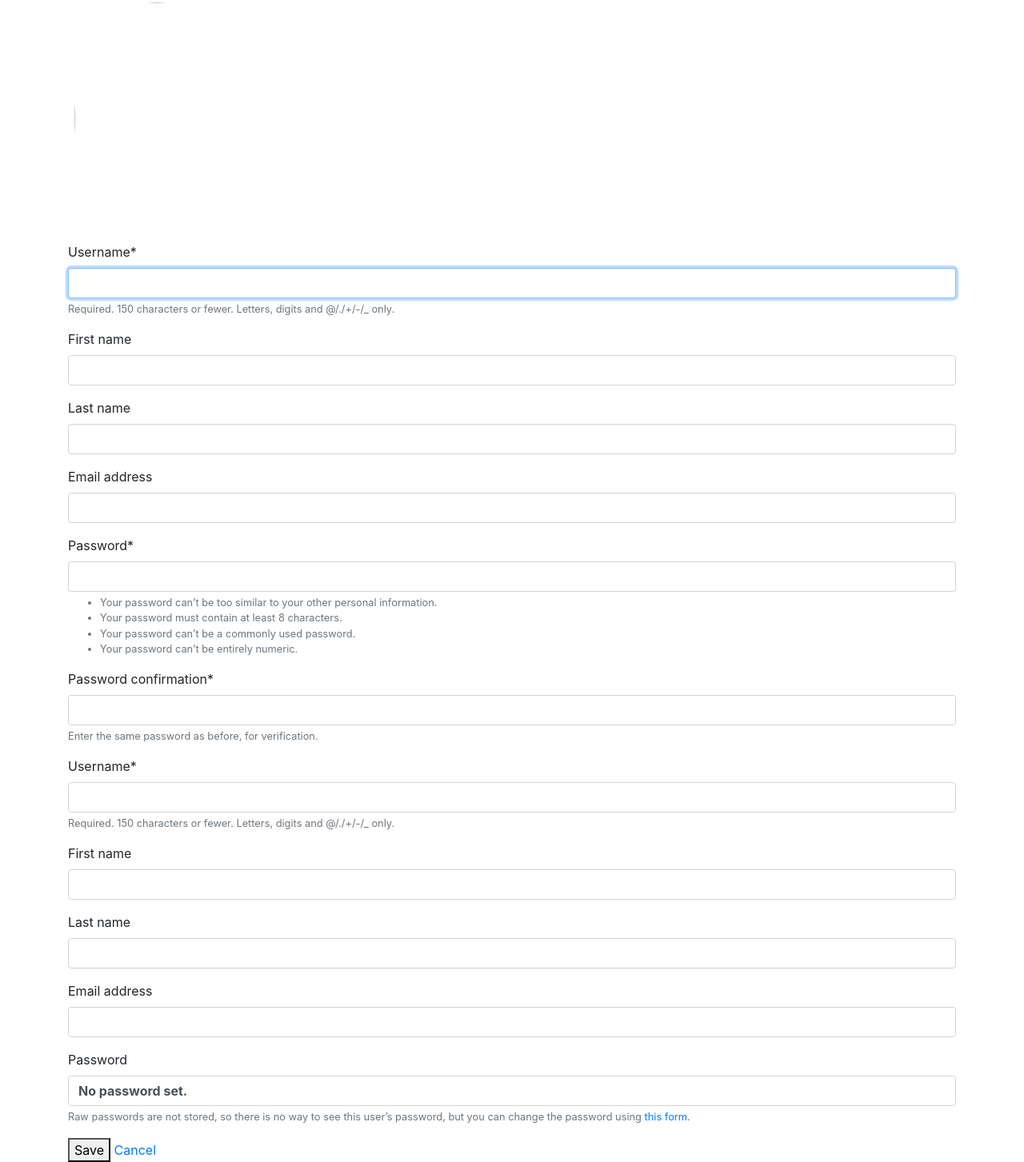
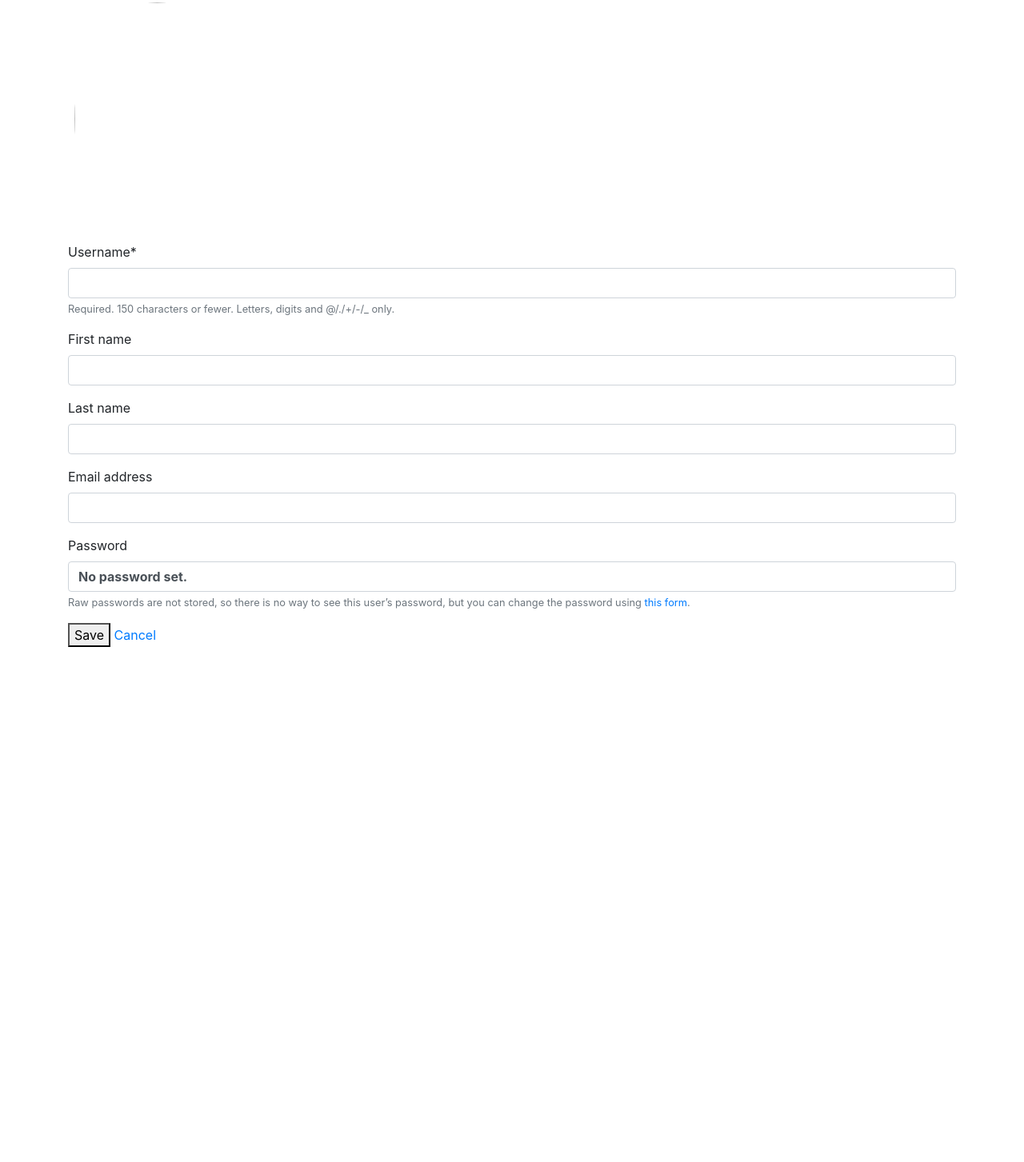
Before and after one commit to Kostia-Hn/Third-study-repository, a Django app: template Project_3/account/templates/profile.html in a window 1280 px wide. Shown: the part 165-1618 px from the top of the page at 80% size. After the commit the page ends 974 px from the top, so only its background shows below. Run offline with Django 3.2, Linux system fonts and the light colour scheme; the template is opened without the code that fills it: values named after a table or form of the project are taken from there, others are empty; some libraries are stand-ins or nearby versions.

Commit message:
Home-Work-17

```diff
--- /dev/null
+++ b/Project_3/Project_3/middleware.py
@@ -0,0 +1,14 @@
+import datetime
+
+
+class CustomMiddleware:
+    def __init__(self, get_response):
+        self.get_response = get_response
+
+    def __call__(self, request):
+        a = datetime.datetime.now()
+        response = self.get_response(request)
+
+        b = datetime.datetime.now()
+        print('Execution time is ' + str(b - a))
+        return response
--- a/Project_3/Project_3/settings.py
+++ b/Project_3/Project_3/settings.py
@@ -52,6 +52,7 @@ MIDDLEWARE = [
     'django.contrib.auth.middleware.AuthenticationMiddleware',
     'django.contrib.messages.middleware.MessageMiddleware',
     'django.middleware.clickjacking.XFrameOptionsMiddleware',
+    'Project_3.middleware.CustomMiddleware',
 ]
 
 ROOT_URLCONF = 'Project_3.urls'
@@ -59,7 +60,7 @@ ROOT_URLCONF = 'Project_3.urls'
 TEMPLATES = [
     {
         'BACKEND': 'django.template.backends.django.DjangoTemplates',
-        'DIRS': [],
+        'DIRS': [os.path.join(BASE_DIR, 'templates')],
         'APP_DIRS': True,
         'OPTIONS': {
             'context_processors': [
--- a/Project_3/Project_3/urls.py
+++ b/Project_3/Project_3/urls.py
@@ -23,6 +23,7 @@ urlpatterns = [
     path('account/', include('account.urls')),
     path('', TemplateView.as_view(template_name='index.html'), name='index'),
     path('admin/', admin.site.urls, name='adm'),
+    path('', TemplateView.as_view(template_name='success.html'), name='success'),
 
 ]
 urlpatterns += \
--- a/Project_3/account/forms.py
+++ b/Project_3/account/forms.py
@@ -1,32 +1,16 @@
 from django.contrib.auth.forms import UserCreationForm, UserChangeForm
-from django.core.exceptions import ValidationError
+
+
 from account.models import ProUser
-
 
 class UserAccountRegistrationForms(UserCreationForm):
 
     class Meta(UserCreationForm.Meta):
+        model = ProUser
         fields = ("username", 'first_name', 'last_name', 'email', )
-
-    def clean_email(self):
-        email = self.cleaned_data['email']
-        filt_stud_qs = ProUser.objects.all().filter(email=email)
-
-        if len(filt_stud_qs) > 0 and not filt_stud_qs[0].id == self.instance.id:
-            raise ValidationError("This e-mail exists")
-
-        return email
-
 
 class UserAccountProfileForm(UserChangeForm):
 
     class Meta(UserChangeForm.Meta):
+        model = ProUser
         fields = ("username", 'first_name', 'last_name', 'email')
-
-    def clean_email(self):
-        email = self.cleaned_data['email']
-        filt_stud_qs = ProUser.objects.all().filter(email=email)
-
-        if len(filt_stud_qs) > 0 and not filt_stud_qs[0].id == self.instance.id:
-            raise ValidationError("This e-mail exists")
-        return email
--- a/Project_3/account/templates/logout.html
+++ b/Project_3/account/templates/logout.html
@@ -2,8 +2,9 @@
 {% load crispy_forms_tags %}
 
 {%block content%}
+    <form>
     <h3>User was logged out</h3>
 
-    <a href="{% url 'login'%}" class="btn btn-primary">Login</a>
+    <a href="{% url 'account:login'%}" class="btn btn-primary">Login</a>
     </form>
 {%endblock%}
--- a/Project_3/account/templates/profile.html
+++ b/Project_3/account/templates/profile.html
@@ -16,8 +16,8 @@
     <form method="post" enctype="multipart/form-data">
         {% csrf_token %}
 
-        {{u_form|crispy}}
-        {{p_form|crispy}}
+        {{form|crispy}}
+<!--        {{p_form|crispy}}-->
 
         <button type="submit">Save</button>
         <a href="{% url 'index' %}" class="button">Cancel</a>
--- a/Project_3/account/urls.py
+++ b/Project_3/account/urls.py
@@ -1,6 +1,8 @@
 from django.urls import path
 
 from account.views import CreateUserAccountView, UserAccountLoginView, UserAccountLogoutView, UserAccountUpdateView
+
+app_name = 'account'
 
 urlpatterns = [
 
--- a/Project_3/account/templates/base.html
+++ b/Project_3/templates/base.html
@@ -31,18 +31,18 @@
                         </div>
                     </div>
                     <li class="nav-item active">
-                        <a class="nav-link" href="{% url 'profile'%}">Profile </a>
+                        <a class="nav-link" href="{% url 'account:profile'%}">Profile </a>
                     </li>
                     <li class="nav-item">
-                        <a class="nav-link" href="{% url 'logout'%}">Logout</a>
+                        <a class="nav-link" href="{% url 'account:logout'%}">Logout</a>
                     </li>
 
                 {% else %}
                     <li class="nav-item active">
-                        <a class="nav-link" href="{% url 'registration'%}">Register <span class="sr-only">(current)</span></a>
+                        <a class="nav-link" href="{% url 'account:registration'%}">Register <span class="sr-only">(current)</span></a>
                     </li>
                     <li class="nav-item">
-                        <a class="nav-link" href="{% url 'login'%}">Login</a>
+                        <a class="nav-link" href="{% url 'account:login'%}">Login</a>
                     </li>
 
                 {% endif %}
```
Also changed, not shown: Project_3/account/views.py (+6 -3 lines), Project_3/templates/index.html (renamed from Project_3/account/templates/index.html), Project_3/templates/pagination.html (renamed from Project_3/account/templates/pagination.html), Project_3/templates/success.html (renamed from Project_3/account/templates/success.html).
